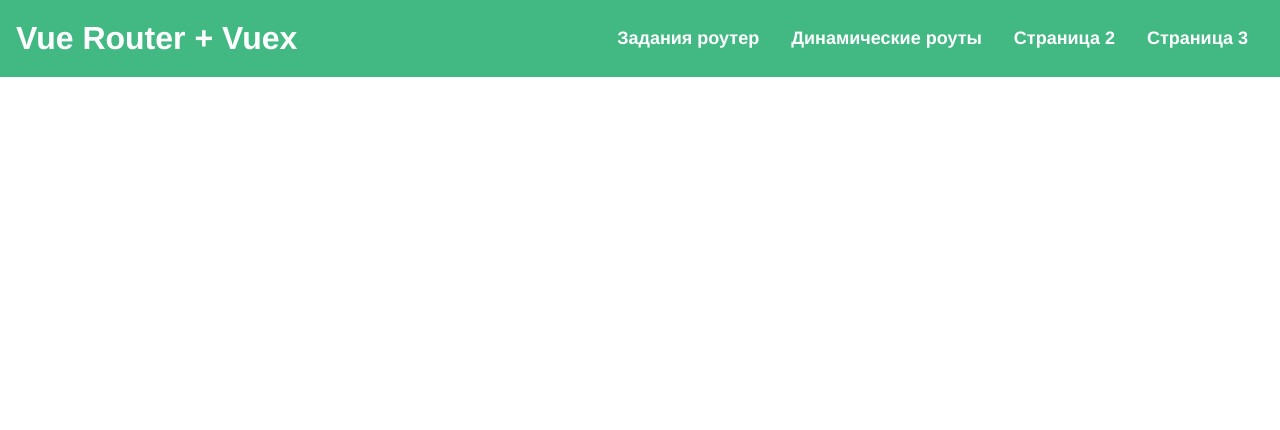
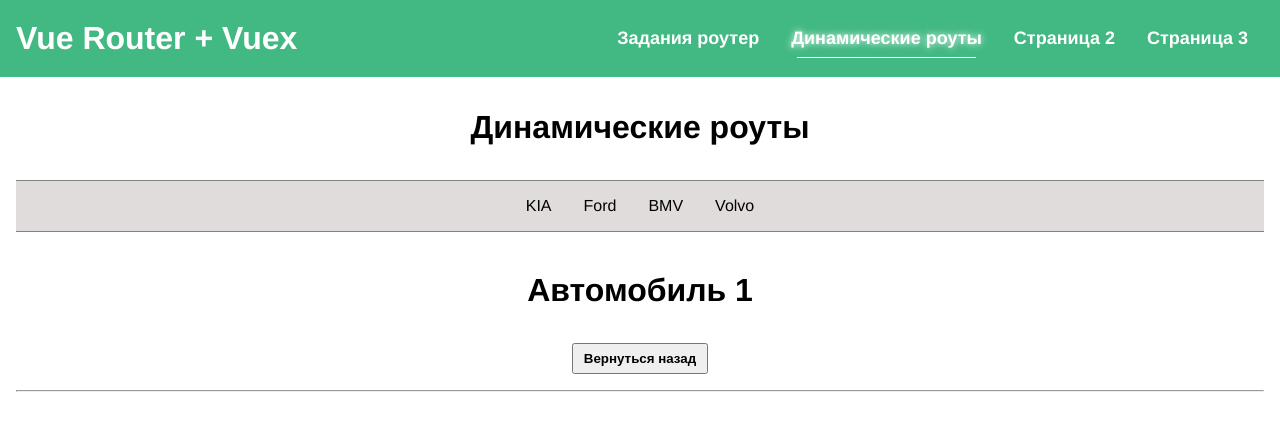
Before and after one commit to VladimirShadrov/vue-router-and-vuex-repetition, a Vue app: page /dinamic-routes/cars/1 in a window 1280 px wide. Shown: the top 430 px of the page. Built offline with nearby package versions, Linux system fonts and the light colour scheme.

Commit message:
Динамические роуты

```diff
--- a/src/components/AppCarDinamic.vue
+++ b/src/components/AppCarDinamic.vue
@@ -1,10 +1,10 @@
 <template>
   <div class="wrapper">
-    <h1>Автомобиль {{}}</h1>
+    <h1>Автомобиль {{ $route.params['id'] }}</h1>
     <br />
 
     <div class="buttons__wrapper">
-      <button class="button">Вернуться назад</button>
+      <button @click="backToCars" class="button">Вернуться назад</button>
 
       <!-- <router-link class="button" >
         <button class="button">Показать полную информацию</button>
@@ -20,6 +20,16 @@
 <script>
 export default {
   name: 'app-car-dinamic',
+  data() {
+    return {
+      id: this.$route.params['id'],
+    };
+  },
+  methods: {
+    backToCars() {
+      this.$router.push('/dinamic-routes');
+    },
+  },
 };
 </script>
 
--- a/src/components/AppDinamicRoutes.vue
+++ b/src/components/AppDinamicRoutes.vue
@@ -3,7 +3,12 @@
     <h1 class="theme-title">Динамические роуты</h1>
     <br />
 
-    <nav></nav>
+    <nav>
+      <router-link class="link" active-class="link__active" v-for="car in cars" :key="car['id']" :to="`/dinamic-routes/cars/${car.model}`">{{
+        car.model
+      }}</router-link>
+    </nav>
+    <router-view></router-view>
   </div>
 </template>
 
```
Also changed, not shown: src/router/index.ts (+7 -1 lines).
